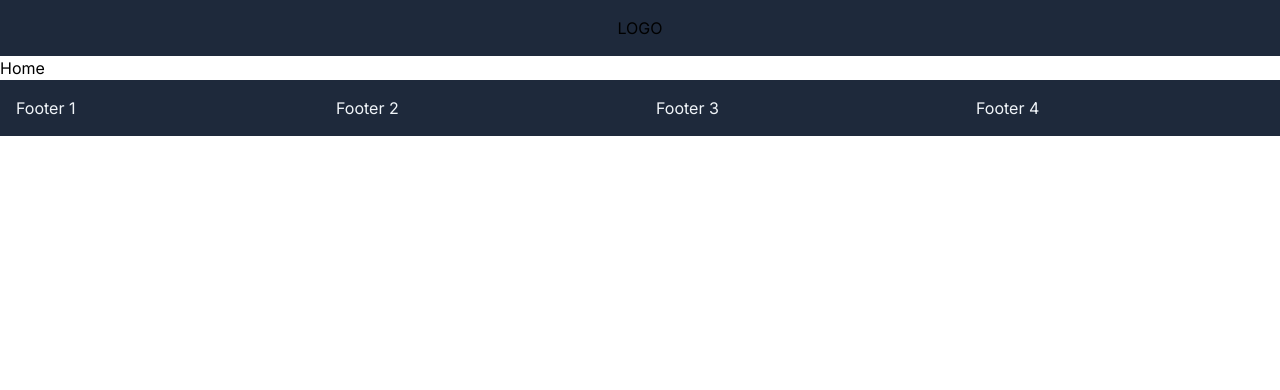
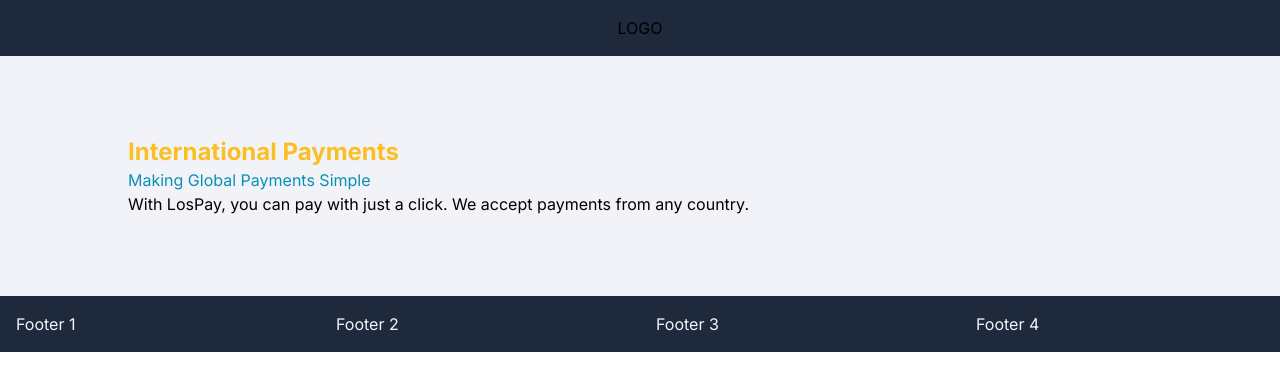
Before and after one commit to jeriusboy/nextjsProject, a Next.js app: page / in a window 1280 px wide. Shown: the top 390 px of the page. Built offline with nearby package versions, Linux system fonts and the light colour scheme.

Commit message:
component 2

```diff
--- a/src/app/page.js
+++ b/src/app/page.js
@@ -1,10 +1,11 @@
 import Image from "next/image";
 import DefaultLayout from "@/layout/DefaulLayout";
+import Component2 from "@/components/Home/Component2";
 
 export default function Home() {
   return (
     <DefaultLayout>
-      <h1>Home</h1>
+      <Component2 />
     </DefaultLayout>
   );
 }
--- /dev/null
+++ b/src/components/Home/Component2.js
@@ -0,0 +1,20 @@
+import React from 'react'
+
+
+function Component2() {
+  return (
+    <div className='bg-[#F2F3F9] w-full pb-20 pl-32 flex '>
+   {/* Banner content */}
+  <div className='pt-20'>
+  <p className='text-2xl  font-bold text-amber-400'>International Payments</p>
+   <h1 className='text-cyan-600 '>Making Global Payments Simple</h1>
+   <p>With LosPay, you can pay with just a click. We accept payments from any country.</p>
+  </div>
+
+    </div>
+  )
+}
+
+
+
+export default Component2
```
